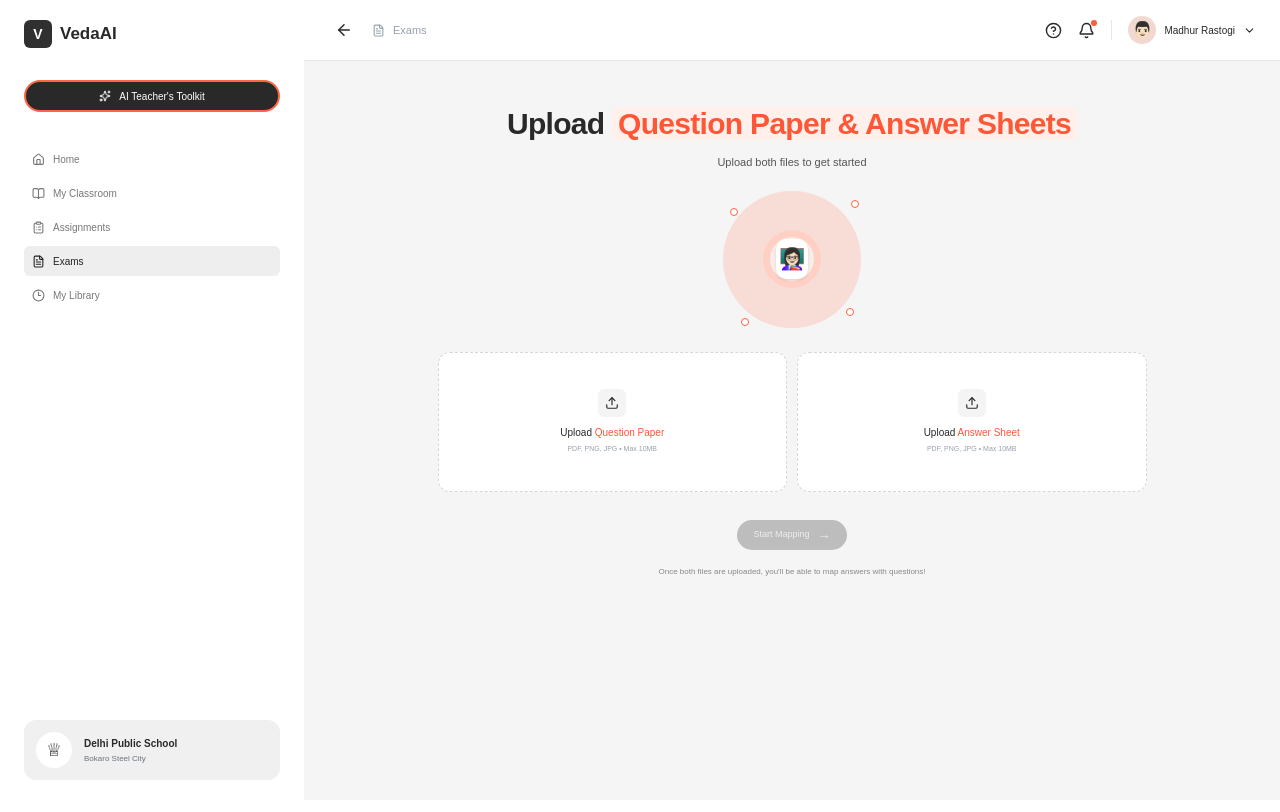
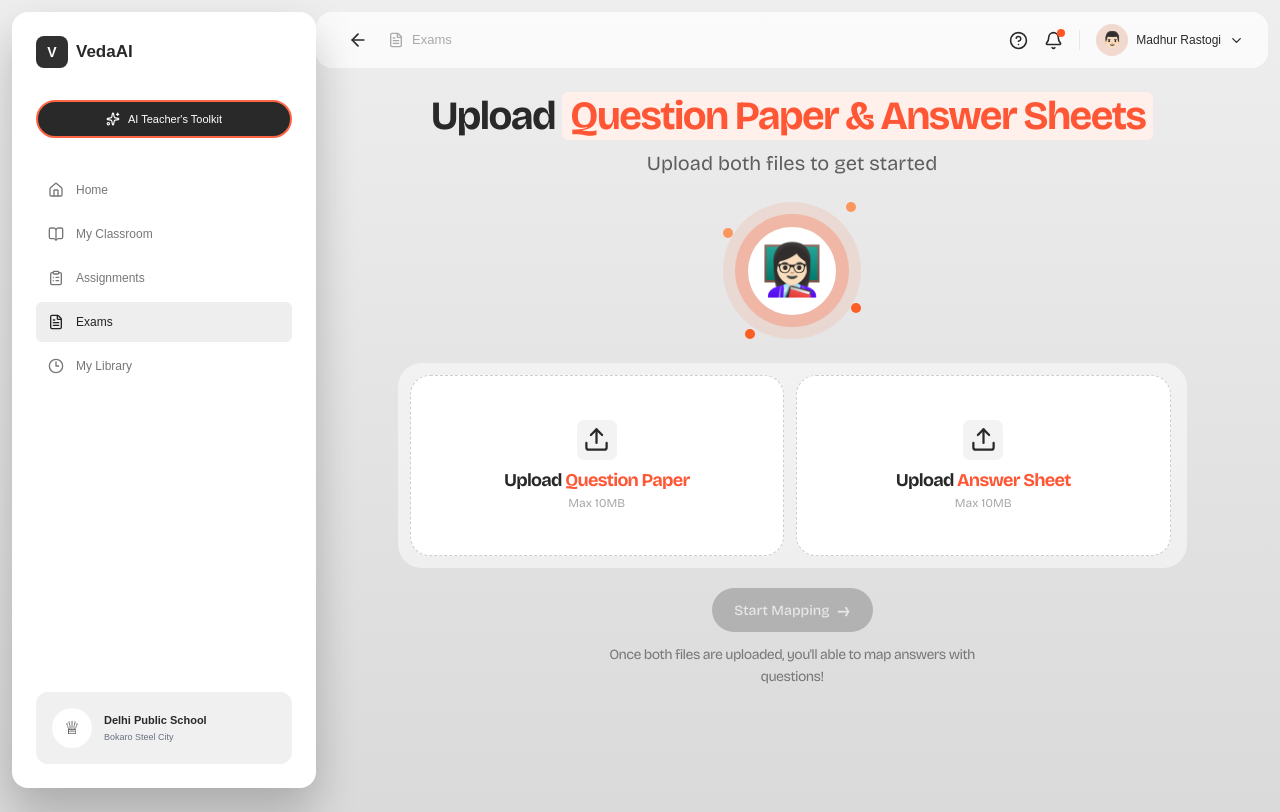
Before and after one commit to CoolSidOfficial/veda-ai, a Next.js app in the folder frontend/: page / in a window 1280 px wide. Built offline with nearby package versions, Linux system fonts and the light colour scheme.

Commit message:
made ui of figma upload screen similar

```diff
--- a/frontend/app/components/UploadScreen.jsx
+++ b/frontend/app/components/UploadScreen.jsx
@@ -1,7 +1,6 @@
 "use client";
 
 import { useState } from "react";
-
 import {
   ArrowLeft,
   Bell,
@@ -14,23 +13,25 @@ import {
   ClipboardList,
   FileText,
   Clock3,
-  Check,
+  Menu,
 } from "lucide-react";
 
 export default function UploadScreen({ onStartMapping }) {
   const [questionPaper, setQuestionPaper] = useState(null);
   const [answerSheet, setAnswerSheet] = useState(null);
 
-  const handleQuestionPaper = (event) => {
-    const file = event.target.files?.[0];
+  const canStart = questionPaper && answerSheet;
+
+  const handleQuestionPaper = (e) => {
+    const file = e.target.files?.[0];
 
     if (file) {
       setQuestionPaper(file);
     }
   };
 
-  const handleAnswerSheet = (event) => {
-    const file = event.target.files?.[0];
+  const handleAnswerSheet = (e) => {
+    const file = e.target.files?.[0];
 
     if (file) {
       setAnswerSheet(file);
@@ -38,9 +39,7 @@ export default function UploadScreen({ onStartMapping }) {
   };
 
   const handleStartMapping = () => {
-    if (!questionPaper || !answerSheet) {
-      return;
-    }
+    if (!canStart) return;
 
     onStartMapping({
       questionPaper,
@@ -48,305 +47,359 @@ export default function UploadScreen({ onStartMapping }) {
     });
   };
 
-  const canStart = questionPaper && answerSheet;
+  return (
+    <main className="min-h-screen bg-[linear-gradient(180deg,#EEEEEE_0%,#DADADA_100%)] text-[#292929]">
 
+      <div className="min-h-screen">
 
-  return (
-    <main className="min-h-screen bg-[#f5f5f5] text-[#292929]">
-      <div className="flex min-h-screen">
-        {/* ================= SIDEBAR ================= */}
+        {/* DESKTOP SIDEBAR */}
 
-        <aside className="hidden w-[304px] shrink-0 bg-white px-6 py-5 lg:flex lg:flex-col">
-          {/* Logo */}
+        <aside className="fixed left-3 top-3 z-20 hidden h-[calc(100vh-24px)] w-[304px] rounded-[16px] bg-white p-6 shadow-[0_16px_48px_rgba(0,0,0,0.12),0_32px_48px_rgba(0,0,0,0.12)] lg:flex lg:flex-col">
 
           <div className="flex items-center gap-2">
-            <div className="flex h-7 w-7 items-center justify-center rounded-md bg-[#303030]">
-              <span className="text-sm font-black text-white">V</span>
+
+            <div className="flex h-8 w-8 items-center justify-center rounded-[8px] bg-[#303030]">
+              <span className="text-sm font-black text-white">
+                V
+              </span>
             </div>
 
-            <span className="text-[17px] font-bold">VedaAI</span>
+            <span className="text-[17px] font-bold">
+              VedaAI
+            </span>
+
           </div>
 
-          {/* AI Teacher Toolkit */}
-
-          <button className="mt-8 flex h-[32px] items-center justify-center gap-2 rounded-full border-2 border-[#ff6544] bg-[#292929] text-[10px] font-medium text-white">
-            <Sparkles size={12} />
+          <button className="mt-8 flex h-[38px] w-full items-center justify-center gap-2 rounded-full border-2 border-[#FF6544] bg-[#292929] text-[11px] font-medium text-white">
+            <Sparkles size={14} />
             AI Teacher's Toolkit
           </button>
 
-          {/* Navigation */}
+          <nav className="mt-8 space-y-1">
 
-          <nav className="mt-8 space-y-1">
-            <button className="flex h-[30px] w-full items-center gap-2 rounded-md px-2 text-[10px] text-[#777]">
-              <Home size={13} />
+            <button className="flex h-[40px] w-full items-center gap-3 rounded-md px-3 text-[12px] text-[#777]">
+              <Home size={16} />
               Home
             </button>
 
-            <button className="flex h-[30px] w-full items-center gap-2 rounded-md px-2 text-[10px] text-[#777]">
-              <BookOpen size={13} />
+            <button className="flex h-[40px] w-full items-center gap-3 rounded-md px-3 text-[12px] text-[#777]">
+              <BookOpen size={16} />
               My Classroom
             </button>
 
-            <button className="flex h-[30px] w-full items-center gap-2 rounded-md px-2 text-[10px] text-[#777]">
-              <ClipboardList size={13} />
+            <button className="flex h-[40px] w-full items-center gap-3 rounded-md px-3 text-[12px] text-[#777]">
+              <ClipboardList size={16} />
               Assignments
             </button>
 
-            {/* Active */}
-
-            <button className="flex h-[30px] w-full items-center gap-2 rounded-md bg-[#eeeeee] px-2 text-[10px] font-medium text-[#222]">
-              <FileText size={13} />
+            <button className="flex h-[40px] w-full items-center gap-3 rounded-md bg-[#EEEEEE] px-3 text-[12px] font-medium text-[#222]">
+              <FileText size={16} />
               Exams
             </button>
 
-            <button className="flex h-[30px] w-full items-center gap-2 rounded-md px-2 text-[10px] text-[#777]">
-              <Clock3 size={13} />
+            <button className="flex h-[40px] w-full items-center gap-3 rounded-md px-3 text-[12px] text-[#777]">
+              <Clock3 size={16} />
               My Library
             </button>
+
           </nav>
 
-          {/* School */}
+          <div className="mt-auto rounded-xl bg-[#F0F0F0] px-4 py-4">
 
-          <div className="mt-auto rounded-xl bg-[#f0f0f0] px-3 py-3">
             <div className="flex items-center gap-3">
-              <div className="flex h-9 w-9 items-center justify-center rounded-full bg-white">
-                <span className="text-lg">♕</span>
+
+              <div className="flex h-10 w-10 items-center justify-center rounded-full bg-white">
+                <span className="text-lg">
+                  ♕
+                </span>
               </div>
 
               <div>
-                <p className="text-[10px] font-semibold">
+                <p className="text-[11px] font-semibold">
                   Delhi Public School
                 </p>
 
-                <p className="mt-0.5 text-[8px] text-gray-500">
+                <p className="mt-0.5 text-[9px] text-gray-500">
                   Bokaro Steel City
                 </p>
               </div>
+
             </div>
+
           </div>
+
         </aside>
 
-        {/* ================= RIGHT SIDE ================= */}
+        {/* MAIN */}
 
-        <div className="flex min-w-0 flex-1 flex-col">
-          {/* ================= TOP BAR ================= */}
+        <div className="min-h-screen lg:ml-[304px]">
 
-          <header className="flex h-[61px] items-center justify-between border-b border-[#e5e5e5] bg-white px-4 sm:px-6">
-            {/* Left */}
+          {/* DESKTOP HEADER */}
+
+          <header className="mx-3 mt-3 hidden h-[56px] items-center justify-between rounded-[16px] bg-[rgba(255,255,255,0.75)] px-4 sm:px-6 lg:flex">
 
             <div className="flex items-center gap-3">
-              <button className="flex h-8 w-8 items-center justify-center rounded-full hover:bg-gray-100">
-                <ArrowLeft size={18} />
+
+              <button className="flex h-9 w-9 items-center justify-center rounded-full hover:bg-gray-100">
+                <ArrowLeft size={20} />
               </button>
 
-              <div className="flex items-center gap-2 text-[11px] text-gray-400">
-                <FileText size={13} />
+              <div className="flex items-center gap-2 text-[13px] text-[#A9A9A9]">
+                <FileText size={16} />
                 Exams
               </div>
+
             </div>
 
-            {/* Right */}
+            <div className="flex items-center gap-4">
 
-            <div className="hidden items-center gap-4 sm:flex">
-              <CircleHelp size={17} />
+              <CircleHelp size={19} />
 
               <div className="relative">
-                <Bell size={17} />
 
-                <span className="absolute -right-0.5 -top-0.5 h-1.5 w-1.5 rounded-full bg-[#ff5b3d]" />
+                <Bell size={19} />
+
+                <span className="absolute -right-0.5 -top-0.5 h-2 w-2 rounded-full bg-[#FF5623]" />
+
               </div>
 
               <div className="h-5 w-px bg-gray-200" />
 
               <div className="flex items-center gap-2">
-                <div className="flex h-7 w-7 items-center justify-center rounded-full bg-[#f1d9d0]">
+
+                <div className="flex h-8 w-8 items-center justify-center rounded-full bg-[#F1D9D0]">
                   👨🏻
                 </div>
 
-                <span className="text-[10px]">
+                <span className="text-[12px] font-medium">
                   Madhur Rastogi
                 </span>
 
-                <ChevronDown size={13} />
+                <ChevronDown size={15} />
+
               </div>
+
             </div>
+
           </header>
 
-          {/* ================= MAIN CONTENT ================= */}
+          {/* MOBILE HEADER */}
 
-          <section className="flex flex-1 justify-center overflow-auto">
-            <div className="w-full max-w-[789px] px-5 py-8 sm:px-8 sm:py-10 lg:px-10">
-              {/* ================= TITLE ================= */}
+          <header className="mx-[10px] mt-[105px] flex h-[56px] items-center justify-between rounded-[16px] bg-white px-3 lg:hidden">
 
-              <div className="text-center">
-                <h1 className="text-[28px] font-bold tracking-[-0.7px] sm:text-[30px]">
+            <div className="flex items-center gap-2">
+
+              <button className="flex h-8 w-8 items-center justify-center">
+                <ArrowLeft size={24} />
+              </button>
+
+              <span className="font-['Bricolage_Grotesque'] text-[20px] font-bold">
+                VedaAI
+              </span>
+
+            </div>
+
+            <div className="flex items-center gap-3">
+
+              <div className="relative flex h-9 w-9 items-center justify-center rounded-full bg-[#F6F6F6]">
+
+                <Bell size={21} />
+
+                <span className="absolute right-0.5 top-0.5 h-2 w-2 rounded-full bg-[#FF5623]" />
+
+              </div>
+
+              <div className="flex h-8 w-8 items-center justify-center rounded-full bg-[#F6F6F6]">
+                👨🏻
+              </div>
+
+              <Menu size={23} />
+
+            </div>
+
+          </header>
+
+          {/* CONTENT */}
+
+          <section className="flex justify-center px-[10px] pb-8 pt-[24px] lg:min-h-[calc(100vh-80px)] lg:px-0 lg:pb-0">
+
+            <div className="flex w-full max-w-[789px] flex-col items-center">
+
+              {/* TITLE */}
+
+              <div className="flex w-full flex-col items-center gap-2 text-center">
+
+                <h1 className="font-['Bricolage_Grotesque'] text-[24px] font-bold leading-[120%] tracking-[-0.04em] lg:text-[40px]">
+
                   Upload{" "}
-                  <span className="rounded-[5px] bg-[#fff0eb] px-1.5 text-[#ff5735]">
+
+                  <span className="rounded-[6px] bg-[#FFF0EB] px-2 text-[#FF5735]">
                     Question Paper &amp; Answer Sheets
                   </span>
+
                 </h1>
 
-                <p className="mt-2 text-[10px] text-[#555] sm:text-[11px]">
+                <p className="font-['Bricolage_Grotesque'] text-[14px] text-[#5E5E5E] lg:text-[20px]">
                   Upload both files to get started
                 </p>
+
               </div>
 
-              {/* ================= TEACHER IMAGE ================= */}
+              {/* TEACHER */}
 
-              <div className="relative mx-auto mt-5 flex h-[137px] w-[138px] items-center justify-center rounded-full bg-[#f7ddd5]">
-                <div className="flex h-[58px] w-[58px] items-center justify-center rounded-full border-[7px] border-[#ffd0c3] bg-[#f8eee9]">
-                  <div className="flex h-[40px] w-[32px] items-center justify-center rounded-[10px] bg-white text-[21px] shadow-sm">
+              <div className="relative mt-5 flex h-[110px] w-[110px] items-center justify-center lg:mt-6 lg:h-[137px] lg:w-[138px]">
+
+                <div className="absolute inset-0 rounded-full bg-[rgba(255,86,35,0.10)]" />
+
+                <div className="absolute inset-[12px] rounded-full bg-[rgba(255,86,35,0.26)]" />
+
+                <div className="relative flex h-[72px] w-[72px] items-center justify-center overflow-hidden rounded-full bg-white lg:h-[88px] lg:w-[88px]">
+
+                  <span className="text-[42px] lg:text-[50px]">
                     👩🏻‍🏫
-                  </div>
+                  </span>
+
                 </div>
 
-                <span className="absolute right-[2px] top-[9px] h-2 w-2 rounded-full border border-[#ff6341] bg-white" />
+                <span className="absolute left-0 top-[26px] h-[10px] w-[10px] rounded-full bg-[#FB975D]" />
 
-                <span className="absolute left-[7px] top-[17px] h-2 w-2 rounded-full border border-[#ff6341] bg-white" />
+                <span className="absolute right-[5px] top-0 h-[10px] w-[10px] rounded-full bg-[#FB975D]" />
 
-                <span className="absolute right-[7px] bottom-[12px] h-2 w-2 rounded-full border border-[#ff6341] bg-white" />
+                <span className="absolute bottom-[26px] right-0 h-[10px] w-[10px] rounded-full bg-[#FC5E24]" />
 
-                <span className="absolute left-[18px] bottom-[2px] h-2 w-2 rounded-full border border-[#ff6341] bg-white" />
+                <span className="absolute bottom-0 left-[22px] h-[10px] w-[10px] rounded-full bg-[#FC5E24]" />
+
               </div>
 
-              {/* ================= UPLOAD BOXES ================= */}
+              {/* UPLOAD CONTAINER */}
 
-              <div className="mt-6 grid grid-cols-1 gap-2.5 sm:grid-cols-2">
+              <div className="mt-3 flex w-full flex-col items-center rounded-[24px] bg-[rgba(255,255,255,0.5)] p-3 lg:mt-6 lg:flex-row lg:gap-3">
+
                 {/* QUESTION PAPER */}
 
-                <label
-                  className={`flex h-[140px] cursor-pointer flex-col items-center justify-center rounded-[12px] border border-dashed bg-white transition ${
-                    questionPaper
-                      ? "border-[#ff6341] bg-[#fffaf8]"
-                      : "border-[#d7d7d7] hover:border-[#ff6341]"
-                  }`}
-                >
+                <label className="flex h-[127px] w-full cursor-pointer items-center justify-center rounded-[20px] border-[1.5px] border-dashed border-[#CECECE] bg-white px-[10px] py-4 transition hover:border-[#FF6341] lg:h-[181px] lg:w-[374.5px]">
+
                   <input
                     type="file"
                     className="hidden"
-                    accept=".pdf,.png,.jpg,.jpeg"
+                    accept=".pdf,.png,.jpg,.jpeg,.webp"
                     onChange={handleQuestionPaper}
                   />
 
-                  <div
-                    className={`flex h-7 w-7 items-center justify-center rounded-md ${
-                      questionPaper
-                        ? "bg-[#fff0eb] text-[#ff5735]"
-                        : "bg-[#f4f4f4] text-[#292929]"
-                    }`}
-                  >
-                    {questionPaper ? (
-                      <Check size={14} />
-                    ) : (
-                      <Upload size={14} />
-                    )}
+                  <div className="flex flex-col items-center gap-2">
+
+                    <div className="flex h-10 w-10 items-center justify-center rounded-[7px] bg-[#F3F3F3]">
+                      <Upload size={27} />
                     </div>
 
-                  <p className="mt-2 text-[10px] font-medium">
-                    {questionPaper ? (
-                      <span className="text-[#ff5735]">
-                        {questionPaper.name}
-                      </span>
-                    ) : (
-                      <>
+                    <div className="flex flex-col items-center gap-0.5">
+
+                      <p className="font-['Bricolage_Grotesque'] text-[18px] font-bold leading-[140%] tracking-[-0.04em]">
+
                         Upload{" "}
-                        <span className="text-[#ff5735]">
+
+                        <span className="text-[#FF5735]">
                           Question Paper
                         </span>
-                      </>
-                    )}
+
                       </p>
 
-                  <p className="mt-1 text-[7px] text-gray-400">
+                      <p className="font-['Bricolage_Grotesque'] text-[12px] leading-[140%] text-[rgba(94,94,94,0.55)]">
                         {questionPaper
-                      ? `${(questionPaper.size / 1024 / 1024).toFixed(2)} MB`
-                      : "PDF, PNG, JPG • Max 10MB"}
+                          ? questionPaper.name
+                          : "Max 10MB"}
                       </p>
+
+                    </div>
+
+                  </div>
+
                 </label>
 
                 {/* ANSWER SHEET */}
 
-                <label
-                  className={`flex h-[140px] cursor-pointer flex-col items-center justify-center rounded-[12px] border border-dashed bg-white transition ${
-                    answerSheet
-                      ? "border-[#ff6341] bg-[#fffaf8]"
-                      : "border-[#d7d7d7] hover:border-[#ff6341]"
-                  }`}
-                >
+                <label className="mt-3 flex h-[127px] w-full cursor-pointer items-center justify-center rounded-[20px] border-[1.5px] border-dashed border-[#CECECE] bg-white px-[10px] py-4 transition hover:border-[#FF6341] lg:mt-0 lg:h-[181px] lg:w-[374.5px]">
+
                   <input
                     type="file"
                     className="hidden"
-                    accept=".pdf,.png,.jpg,.jpeg"
+                    accept=".pdf,.png,.jpg,.jpeg,.webp"
                     onChange={handleAnswerSheet}
                   />
 
-                  <div
-                    className={`flex h-7 w-7 items-center justify-center rounded-md ${
-                      answerSheet
-                        ? "bg-[#fff0eb] text-[#ff5735]"
-                        : "bg-[#f4f4f4] text-[#292929]"
-                    }`}
-                  >
-                    {answerSheet ? (
-                      <Check size={14} />
-                    ) : (
-                      <Upload size={14} />
-                    )}
+                  <div className="flex flex-col items-center gap-2">
+
+                    <div className="flex h-10 w-10 items-center justify-center rounded-[7px] bg-[#F3F3F3]">
+                      <Upload size={27} />
                     </div>
 
-                  <p className="mt-2 text-[10px] font-medium">
-                    {answerSheet ? (
-                      <span className="text-[#ff5735]">
-                        {answerSheet.name}
-                      </span>
-                    ) : (
-                      <>
+                    <div className="flex flex-col items-center gap-0.5">
+
+                      <p className="font-['Bricolage_Grotesque'] text-[18px] font-bold leading-[140%] tracking-[-0.04em]">
+
                         Upload{" "}
-                        <span className="text-[#ff5735]">
+
+                        <span className="text-[#FF5735]">
                           Answer Sheet
                         </span>
-                      </>
-                    )}
+
                       </p>
 
-                  <p className="mt-1 text-[7px] text-gray-400">
+                      <p className="font-['Bricolage_Grotesque'] text-[12px] leading-[140%] text-[rgba(94,94,94,0.55)]">
                         {answerSheet
-                      ? `${(answerSheet.size / 1024 / 1024).toFixed(2)} MB`
-                      : "PDF, PNG, JPG • Max 10MB"}
+                          ? answerSheet.name
+                          : "Max 10MB"}
                       </p>
-                </label>
+
                     </div>
 
-              {/* ================= START MAPPING ================= */}
+                  </div>
 
-              <div className="mt-7 flex justify-center">
+                </label>
+
+              </div>
+
+              {/* START MAPPING */}
+
+              <div className="mt-5 flex w-full flex-col items-center gap-3">
+
                 <button
                   onClick={handleStartMapping}
                   disabled={!canStart}
-                  className={`flex h-[30px] items-center gap-2 rounded-full px-4 text-[9px] font-medium transition ${
+                  className={`flex h-[44px] w-[161px] items-center justify-center gap-2 rounded-full px-5 font-['Bricolage_Grotesque'] text-[14px] font-medium transition ${
                     canStart
-                      ? "bg-[#292929] text-white hover:bg-black"
-                      : "cursor-not-allowed bg-[#bdbdbd] text-[#eeeeee]"
+                      ? "bg-[#303030] text-white hover:bg-black"
+                      : "bg-[#303030] text-white opacity-25"
                   }`}
                 >
                   Start Mapping
 
-                  <span className="text-[13px]">
+                  <span className="text-[20px] leading-none">
                     →
                   </span>
+
                 </button>
+
+                <p className="max-w-[400px] text-center font-['Bricolage_Grotesque'] text-[14px] leading-[22px] tracking-[-0.04em] text-[rgba(94,94,94,0.8)]">
+                  Once both files are uploaded, you'll able to map answers with questions!
+                </p>
+
               </div>
 
-              {/* ================= DESCRIPTION ================= */}
+            </div>
 
-              <p className="mx-auto mt-4 max-w-[280px] text-center text-[8px] leading-3 text-[#888]">
-                Once both files are uploaded, you'll be able
-                to map answers with questions!
-              </p>
+          </section>
+
+          {/* MOBILE HOME INDICATOR */}
+
+          <div className="fixed bottom-0 left-0 right-0 flex h-4 items-center justify-center lg:hidden">
+            <div className="h-0 w-[128px] border-t-[5px] border-[#303030]/50" />
           </div>
-          </section>
+
         </div>
+
       </div>
+
     </main>
   );
 }
```
Lines whose indentation alone changed are shown as unchanged.
